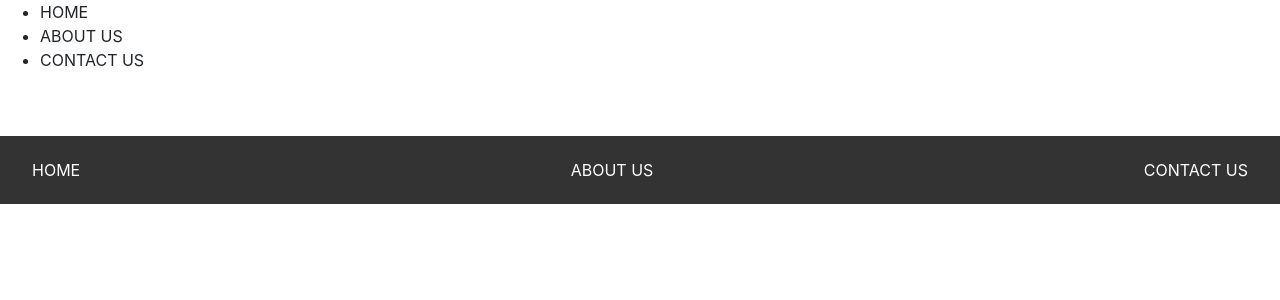
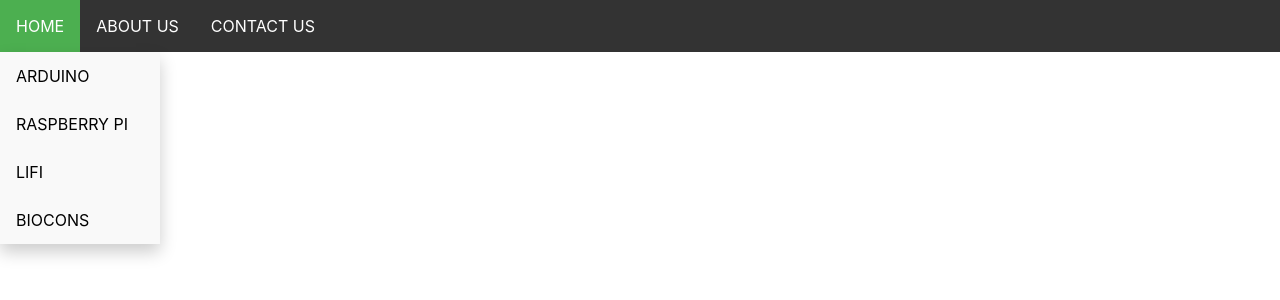
Before and after one commit to nileshsuryanarayan/DemoFE, an Angular app: page / in a window 1280 px wide. Shown: the top 300 px of the page. Built offline with nearby package versions, Linux system fonts and the light colour scheme.

Commit message:
Header initial commit

```diff
--- a/src/app/app.component.css
+++ b/src/app/app.component.css
@@ -1,4 +1,4 @@
-/* ul {
+ul {
   list-style-type: none;
   margin: 0;
   padding: 0;
@@ -6,11 +6,9 @@
   background-color: #333;
 }
 
-  li {
-    float: left;
-  }
+li.menu-item { float: left; }
 
-  li a {
+li.menu-item a {
   display: block;
   color: white;
   text-align: center;
@@ -18,49 +16,33 @@
   text-decoration: none;
 }
 
-  li a:hover {
-    background-color: #111;
+li.menu-item a:hover {
+  background-color: #4CAF50;
   color: white;
 }
 
-  .dropdown {
-    display: none;
-  } */
+.dropdown { background-color: white; }
 
-  /**/
-  .navbar {
-    overflow: hidden;
-    background-color: #333;
+li.menu-item a:hover + .dropdown {
+  position: relative;
+  display: inline-block;
+}
+.sub-menu {
+  color: black;
+  padding: 12px 16px;
+  text-decoration: none;
+  display: block;
+  text-align: left;
 }
 
-  .navbar a {
-    float: left;
-    font-size: 16px;
+.sub-menu:hover { background-color: #f1f1f1; }
+
+.menu-name {
+  display: inline-block;
   color: white;
   text-align: center;
   padding: 14px 16px;
   text-decoration: none;
-  }
-
-  .dropdown {
-    float: left;
-    overflow: hidden;
-  }
-
-  .dropdown .dropbtn {
-  display: block;
-    font-size: 16px;
-    border: none;
-    outline: none;
-    color: white;
-    padding: 14px 16px;
-    background-color: inherit;
-    font-family: inherit;
-    margin: 0;
-  }
-
-  .navbar a:hover, .dropdown:hover .dropbtn {
-    background-color: red;
 }
 
 .dropdown-content {
@@ -72,19 +54,5 @@
   z-index: 1;
 }
 
-  .dropdown-content a {
-    float: none;
-    color: black;
-    padding: 12px 16px;
-    text-decoration: none;
-    display: block;
-    text-align: left;
-  }
-
-  .dropdown-content a:hover {
-    background-color: #ddd;
-  }
-
-  .dropdown:hover .dropdown-content {
-    display: block;
-  }
+.menu-name:hover + .dropdown-content { display: block; }
+.dropdown-content:hover { display: block; }
--- a/src/app/app.component.html
+++ b/src/app/app.component.html
@@ -1,24 +1,11 @@
 <header>
   <!-- List of menus and sub-menus -->
   <ul>
-    <li *ngFor="let menu of menus"><a> {{menu.name | uppercase}} </a>
-      <div class="dropdown">
-        <ul *ngIf="menu.subMenus" class="dropdown-content">
-          <li *ngFor="let submenu of menu.subMenus" class="sub-menu"> {{submenu.name | uppercase}} </li>
-        </ul>
-      </div>
+    <li *ngFor="let menu of menus" class="menu-item">
+      <a class="menu-name"> {{menu.name | uppercase}} </a>
+      <ul *ngIf="menu.subMenus" class="dropdown-content">
+        <li *ngFor="let submenu of menu.subMenus" class="sub-menu"> {{submenu.name | uppercase}} </li>
+      </ul>
     </li>
   </ul>
 </header>
-<br>
-<br>
-<div class="navbar">
-  <a href="" *ngFor="let menu of menus"> {{menu.name | uppercase}} <i class="fa fa-caret-down"></i>
-    <div *ngIf="menu.subMenus" class="dropdown">
-        <i class="fa fa-caret-down"></i>
-      <div class="dropdown-content">
-        <a href="#" *ngFor="let submenu of menu.subMenus">{{submenu.name | uppercase}}</a>
-      </div>
-    </div>
-  </a>
-</div>
```
Lines whose indentation alone changed are shown as unchanged.
